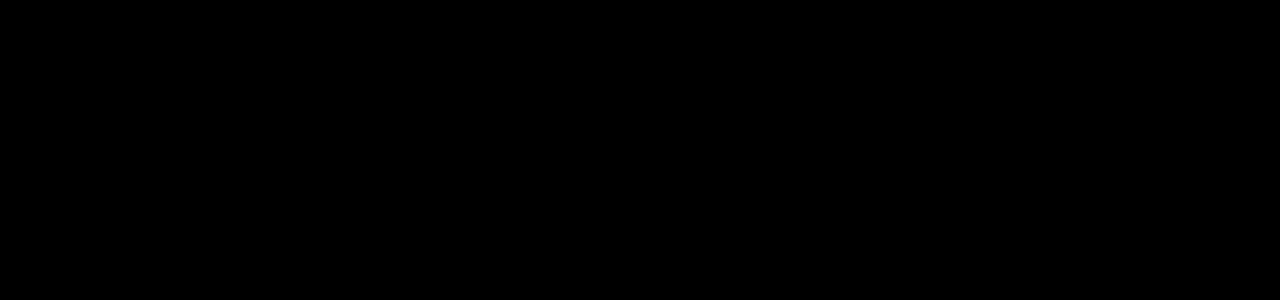
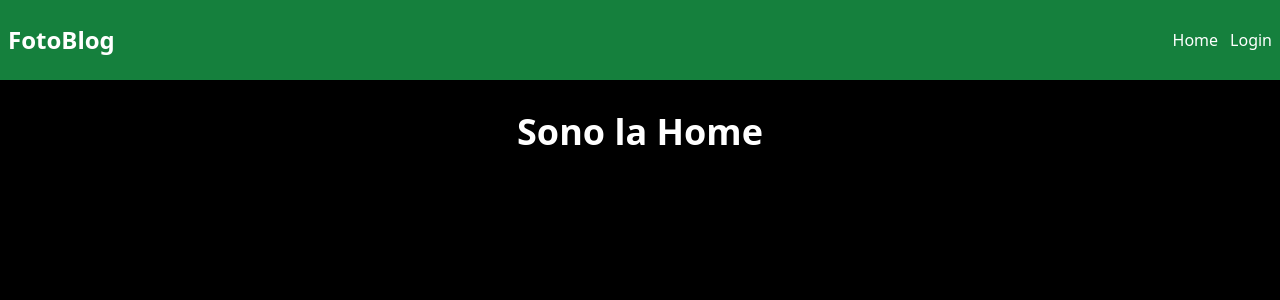
Before and after one commit to DavideFarci/react-il-mio-fotoalbum, a React (Vite) app in the folder React_Frontend/: page / in a window 1280 px wide. Shown: the top 300 px of the page. Built offline with nearby package versions, Linux system fonts and the light colour scheme.

Commit message:
create defaultLayout create home

```diff
--- a/React_Frontend/src/App.jsx
+++ b/React_Frontend/src/App.jsx
@@ -1,9 +1,17 @@
-import { BrowserRouter } from "react-router-dom";
+import { BrowserRouter, Route, Routes } from "react-router-dom";
+import DefaultLayout from "./pages/DefaultLayout";
+import Home from "./pages/Home";
 
 function App() {
   return (
     <>
-      <BrowserRouter></BrowserRouter>
+      <BrowserRouter>
+        <Routes>
+          <Route element={<DefaultLayout />}>
+            <Route path="/" element={<Home />}></Route>
+          </Route>
+        </Routes>
+      </BrowserRouter>
     </>
   );
 }
--- /dev/null
+++ b/React_Frontend/src/components/Header.jsx
@@ -0,0 +1,15 @@
+const Header = () => {
+  return (
+    <header className="h-20 bg-green-700 px-2 flex justify-between items-center">
+      <h1 className="text-2xl font-bold">FotoBlog</h1>
+      <nav>
+        <ul className="flex items-center gap-3 ">
+          <li>Home</li>
+          <li>Login</li>
+        </ul>
+      </nav>
+    </header>
+  );
+};
+
+export default Header;
--- /dev/null
+++ b/React_Frontend/src/pages/DefaultLayout.jsx
@@ -0,0 +1,15 @@
+import { Outlet } from "react-router-dom";
+import Header from "../components/Header";
+
+const DefaultLayout = () => {
+  return (
+    <>
+      <Header></Header>
+      <main>
+        <Outlet></Outlet>
+      </main>
+    </>
+  );
+};
+
+export default DefaultLayout;
--- /dev/null
+++ b/React_Frontend/src/pages/Home.jsx
@@ -0,0 +1,9 @@
+const Home = () => {
+  return (
+    <>
+      <h2 className="text-4xl font-bold text-center py-8">Sono la Home</h2>
+    </>
+  );
+};
+
+export default Home;
```
